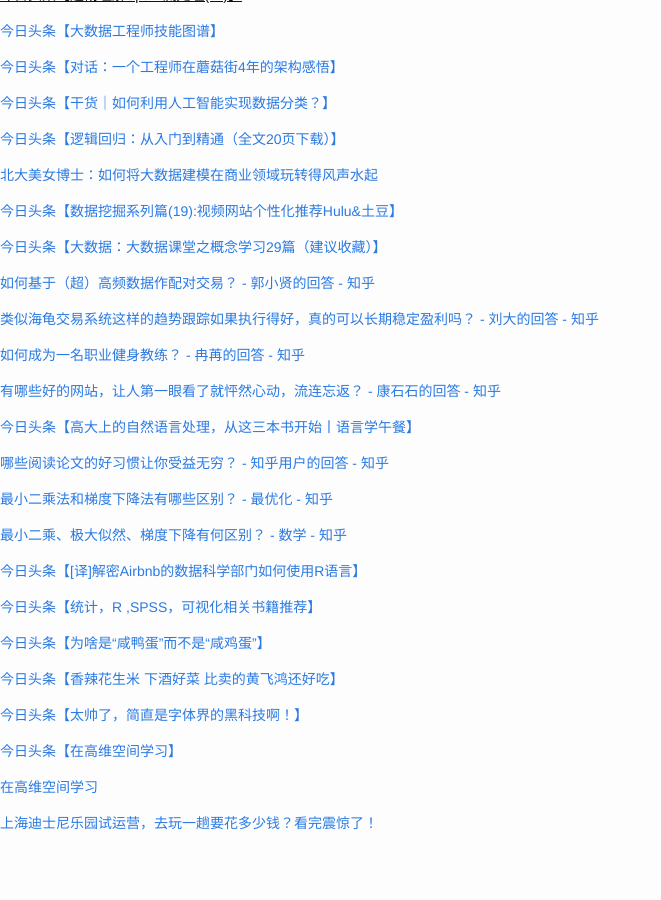
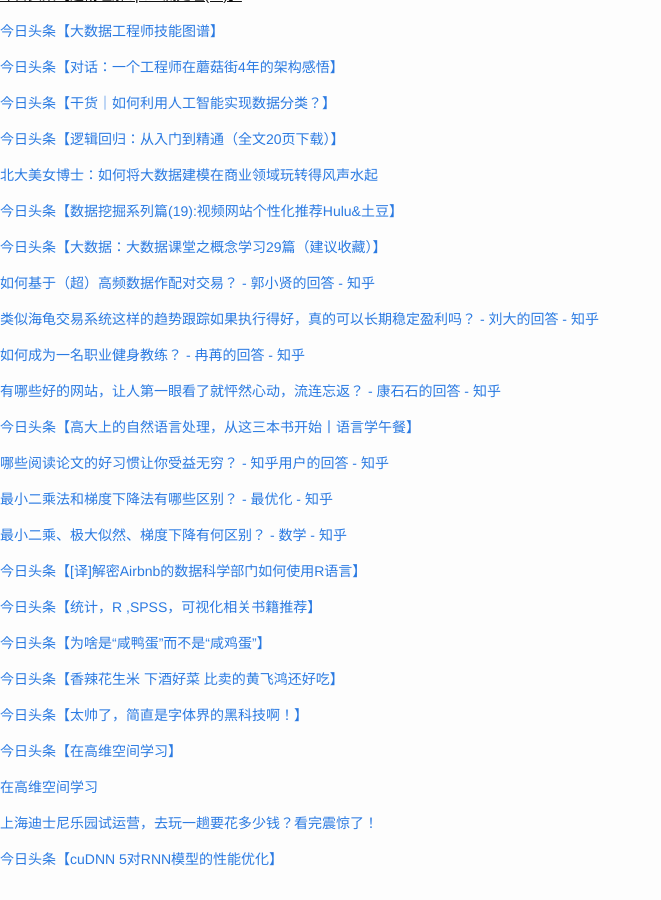
Before and after one commit to cnwarden/cnwarden.github.io, a Jekyll site: the page built from fav/index.md, in a window 1280 px wide and 900 px high, scrolled down 11706 px. Shown: the whole window, without its empty margins (0-661 px from the left). Built offline with Jekyll 4.4.1, drawn with Linux system fonts in a browser that asks for light colours; emoji names are drawn with the system emoji font; before the commit the page ends 12570 px from its top, so only the background shows below that.

Commit message:
auto commit

```diff
--- a/fav/index.md
+++ b/fav/index.md
@@ -694,3 +694,5 @@ title:  fav
 [在高维空间学习](https://mp.weixin.qq.com/s?__biz=MzA3NTM4NDE2Mw==&mid=2649545480&idx=2&sn=b24e703df80cc2ab53aa5bccd5b5532a&scene=4&uin=MjI4OTg2NjU%3D&key=b28b03434249256bdae94bb1a4a30532554a64abb5de10872c519516e07d292377107fa32d6b094f38e993fc593babaa&devicetype=android-21&version=26031031&lang=zh_CN&nettype=cmnet&pass_ticket=pltI2q3u162hYLJwvjkJaOGa6GmGzB5CXbXTqOujcuE%3D)
 
 [上海迪士尼乐园试运营，去玩一趟要花多少钱？看完震惊了！](https://mp.weixin.qq.com/s?__biz=MTcxMjcyNjY2MQ==&mid=2649376702&idx=1&sn=ae4ec86a778fb4fd25344b1c62d5f2e3&scene=0&key=b28b03434249256b01453fd67da2087958bee01ae7ab54dd1428c24b54f56a4ced0babebe3afd0b24572f3ff84f6d9dd&ascene=7&uin=MjI4OTg2NjU%3D&devicetype=android-21&version=26031031&nettype=cmnet&pass_ticket=pltI2q3u162hYLJwvjkJaOGa6GmGzB5CXbXTqOujcuE%3D)
+
+[今日头条【cuDNN 5对RNN模型的性能优化】](http://toutiao.com/group/6282497154481193217/?iid=4287561083&app=news_article&tt_from=android_share&utm_source=email&utm_medium=toutiao_android&utm_campaign=client_share)
```
